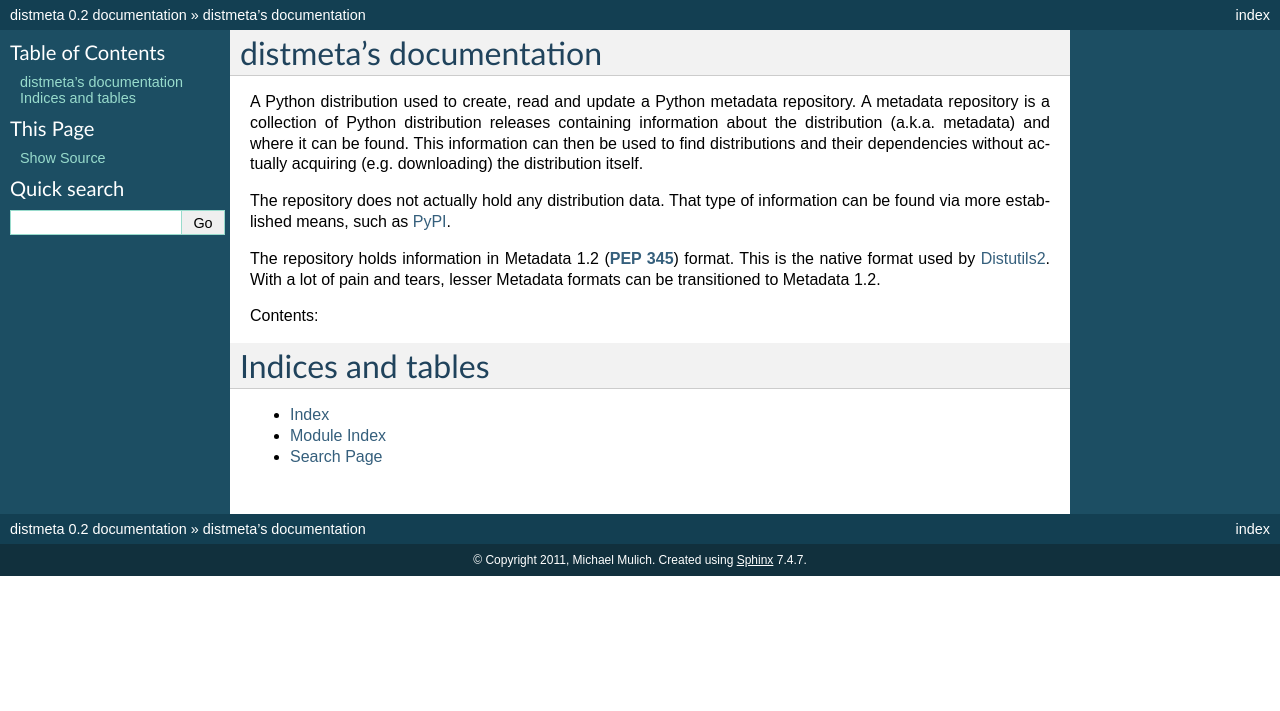
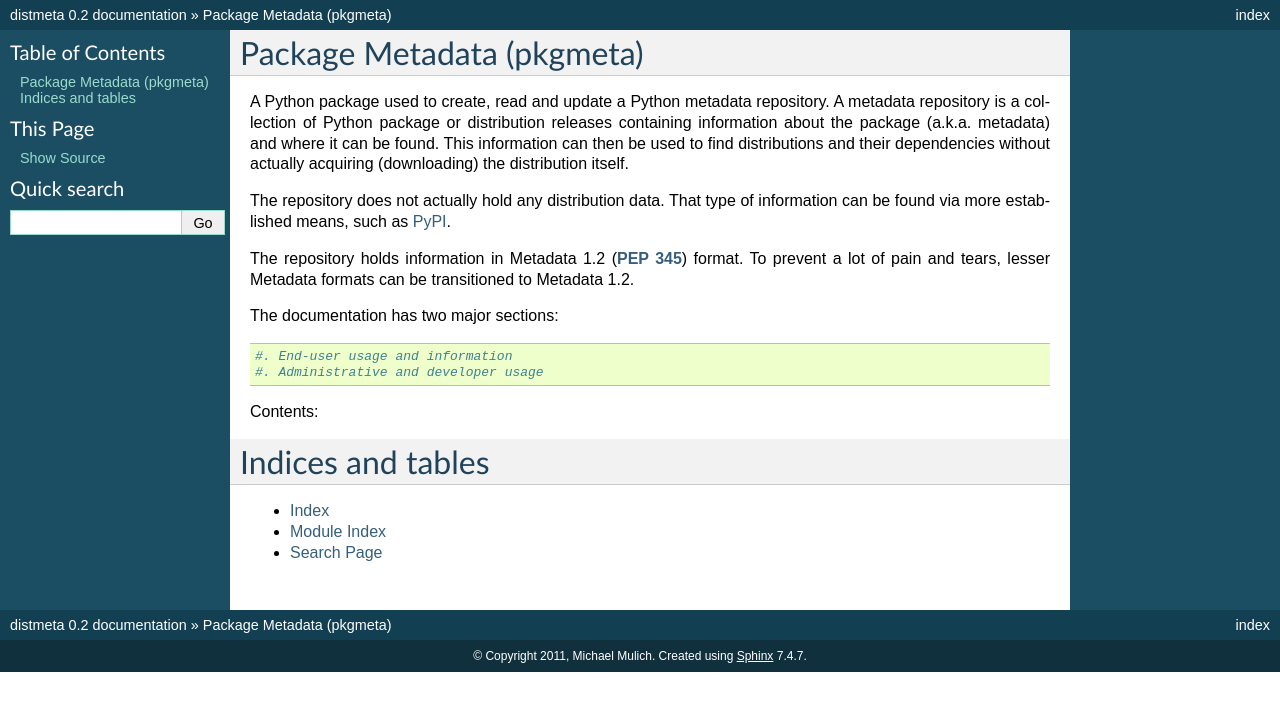
Before and after one commit to mmulich/pkgmeta, a Sphinx documentation site: the page built from docs/source/index.rst, in a window 1280 px wide. Shown: the top 711 px of the page. Built offline with Sphinx 7.4.7, drawn with Linux system fonts in a browser that asks for light colours.

Commit message:
Minor adjustment to the documentation.

```diff
--- a/docs/source/index.rst
+++ b/docs/source/index.rst
@@ -1,31 +1,32 @@
-.. distmeta documentation master file, created by
-   sphinx-quickstart on Fri Jan 14 16:03:05 2011.
-   You can adapt this file completely to your liking, but it should at least
-   contain the root `toctree` directive.
+Package Metadata (pkgmeta)
+==========================
 
-distmeta's documentation
-========================
-
-A Python distribution used to create, read and update a Python metadata
-repository. A metadata repository is a collection of Python distribution
-releases containing information about the distribution (a.k.a. metadata) and
+A Python package used to create, read and update a Python metadata
+repository. A metadata repository is a collection of Python
+package or distribution
+releases containing information about the package (a.k.a. metadata) and
 where it can be found. This information can then be used to find distributions
-and their dependencies without actually acquiring (e.g. downloading) the
+and their dependencies without actually acquiring (downloading) the
 distribution itself.
 
 The repository does not actually hold any distribution data. That type of
 information can be found via more established means, such as `PyPI
 <http://pypi.pythong.org/pypi/>`_.
 
-The repository holds information in Metadata 1.2 (:pep:`345`) format. This is
-the native format used by `Distutils2
-<http://pypi.python.org/pypi/Distutils2/>`_. With a lot of pain and tears,
+The repository holds information in Metadata 1.2 (:pep:`345`) format.
+To prevent a lot of pain and tears,
 lesser Metadata formats can be transitioned to Metadata 1.2.
+
+The documentation has two major sections::
+
+#. End-user usage and information
+#. Administrative and developer usage
 
 Contents:
 
 .. toctree::
    :maxdepth: 2
+
 
 Indices and tables
 ==================
```
